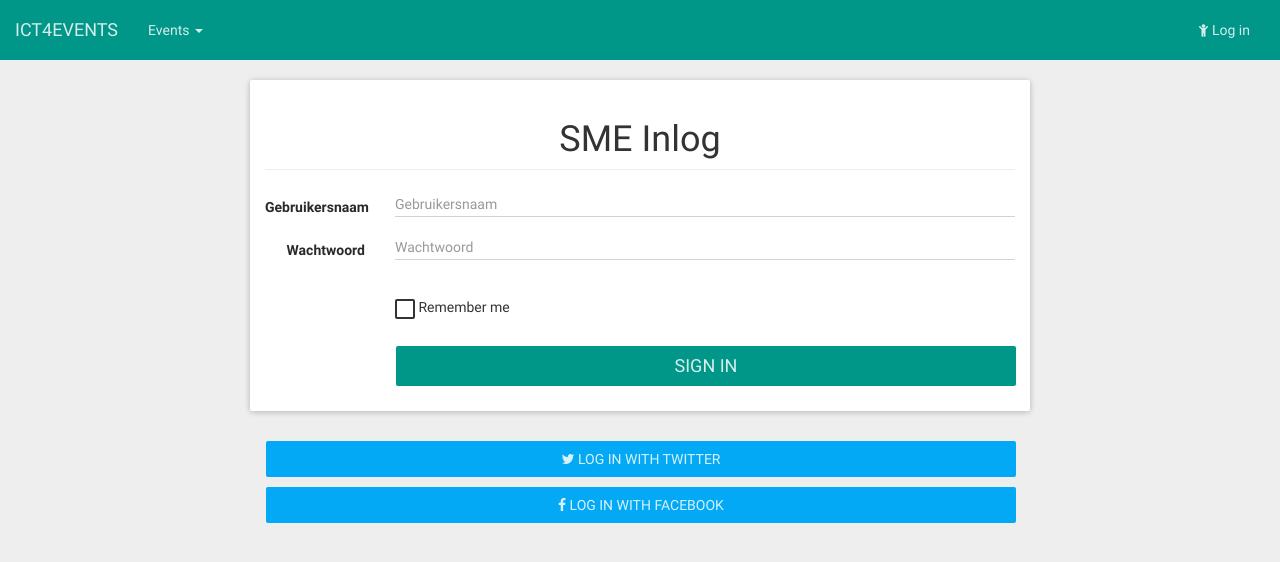
After one commit to Requinard/ICT4EVENTS-WebApp, a Django app: page /account/login/ in a window 1280 px wide. The commit adds this page. Shown: the top 562 px of the page. Run offline with Django 3.2, Linux system fonts and the light colour scheme; some libraries are stand-ins or nearby versions.

```diff
--- /dev/null
+++ b/accounts/urls.py
@@ -0,0 +1,9 @@
+from django.conf.urls import patterns, url
+from .views import *
+
+urlpatterns = patterns(
+    '',
+    url(r'^login/', LoginView.as_view(), name="login"),
+    url(r'^logout/', LogoutView.as_view(), name="logout"),
+
+)
--- /dev/null
+++ b/statics/js/SME.js
@@ -0,0 +1,9 @@
+$(document).ready(function() {
+   $('#form-field-search').keypress(function(e){
+       // This is enter
+       if(e.charCode === 13)
+       {
+           alert(e);
+       }
+   })
+});
--- /dev/null
+++ b/templates/account/login.html
@@ -0,0 +1,44 @@
+{% extends 'base.html' %}
+
+{% block content %}
+	<div class="container">
+		<div class="row">
+			<div class="col-xs-12 col-md-offset-2 col-md-8 panel">
+				<h1 class="page-header text-center">SME Inlog</h1>
+				<form class="form-horizontal" method="post">
+					{% csrf_token %}
+					<div class="form-group">
+						<label for="inputEmail3" class="col-sm-2 control-label">Gebruikersnaam</label>
+						<div class="col-sm-10">
+							<input type="text" class="form-control" id="inputEmail3" placeholder="Gebruikersnaam" name="username">
+						</div>
+					</div>
+					<div class="form-group">
+						<label for="inputPassword3" class="col-sm-2 control-label">Wachtwoord</label>
+						<div class="col-sm-10">
+							<input type="password" class="form-control" id="inputPassword3" placeholder="Wachtwoord" name="password">
+						</div>
+					</div>
+					<div class="form-group">
+						<div class="col-sm-offset-2 col-sm-10">
+							<div class="checkbox">
+								<label>
+									<input type="checkbox"> Remember me
+								</label>
+							</div>
+						</div>
+					</div>
+					<div class="form-group">
+						<div class="col-sm-offset-2 col-sm-10">
+							<button type="submit" class="btn btn-default btn-primary btn-block btn-lg">Sign in</button>
+						</div>
+					</div>
+				</form>
+			</div>
+			<div class="col-xs-12 col-md-8 col-md-offset-2">
+				<a href="{% url 'social:begin' 'twitter' %}" class="btn btn-info btn-block"><i class="fa fa-twitter"></i> Log in with twitter</a>
+				<a href="#" class="btn btn-block btn-info"><i class="fa fa-facebook"></i>  Log in with Facebook</a>
+			</div>
+		</div>
+	</div>
+{% endblock %}
--- a/templates/base.html
+++ b/templates/base.html
@@ -15,7 +15,7 @@
 </head>
 <body>
 
-<nav class="navbar navbar-default navbar-inverse">
+<nav class="navbar navbar-default">
 	<div class="container-fluid">
 		<!-- Brand and toggle get grouped for better mobile display -->
 		<div class="navbar-header">
@@ -45,6 +45,12 @@
 
 			<ul class="nav navbar-nav navbar-right">
 				{% if user.is_authenticated %}
+
+					<li>
+						<div class="navbar-form">
+							<input type="text" class="form-control" placeholder="Search" id="form-field-search">
+						</div>
+					</li>
 					<li class="dropdown">
 						<a href="#" class="dropdown-toggle" data-toggle="dropdown" role="button"
 						   aria-expanded="false"><i class="fa fa-user"></i> {{ user.get_full_name }} <span
@@ -68,6 +74,19 @@
 </nav>
 
 <!-- Your site -->
+<div class="container">
+	{% if messages %}
+		<div class="row">
+			{% for message in messages %}
+				<div class="col-xs-12 alert alert-{{ message.tags }} alert-dismissable">
+					<button type="button" class="close" data-dismiss="alert" aria-label="Close"><span
+							aria-hidden="true">&times;</span></button>
+					{{ message }}
+				</div>
+			{% endfor %}
+		</div>
+	{% endif %}
+</div>
 {% block content %}
 
 {% endblock %}
@@ -76,6 +95,7 @@
 <script src="{% static 'js/bootstrap.min.js' %}"></script>
 <script src="{% static 'js/material.min.js' %}"></script>
 <script src="{% static 'js/ripples.min.js' %}"></script>
+<script src="{% static 'js/SME.js' %}"></script>
 <script type="application/javascript">
 	$(document).ready(function () {
 		$.material.init();
```
Also changed, not shown: templates/events/index.html (+0 -11 lines).
